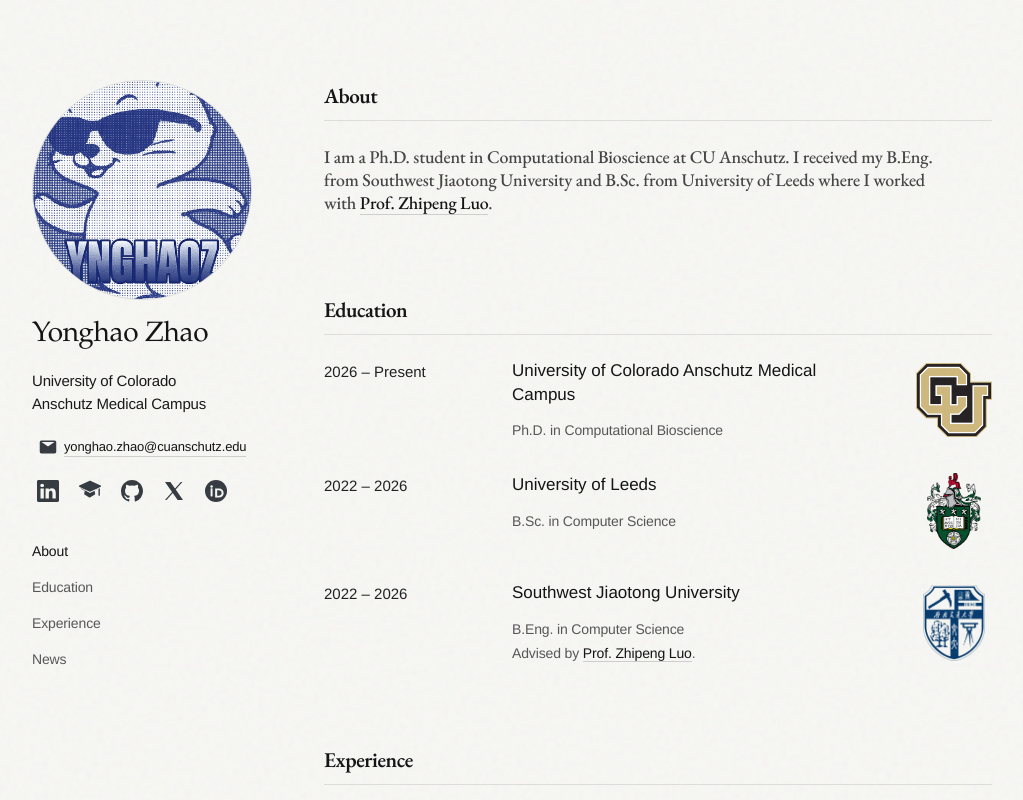
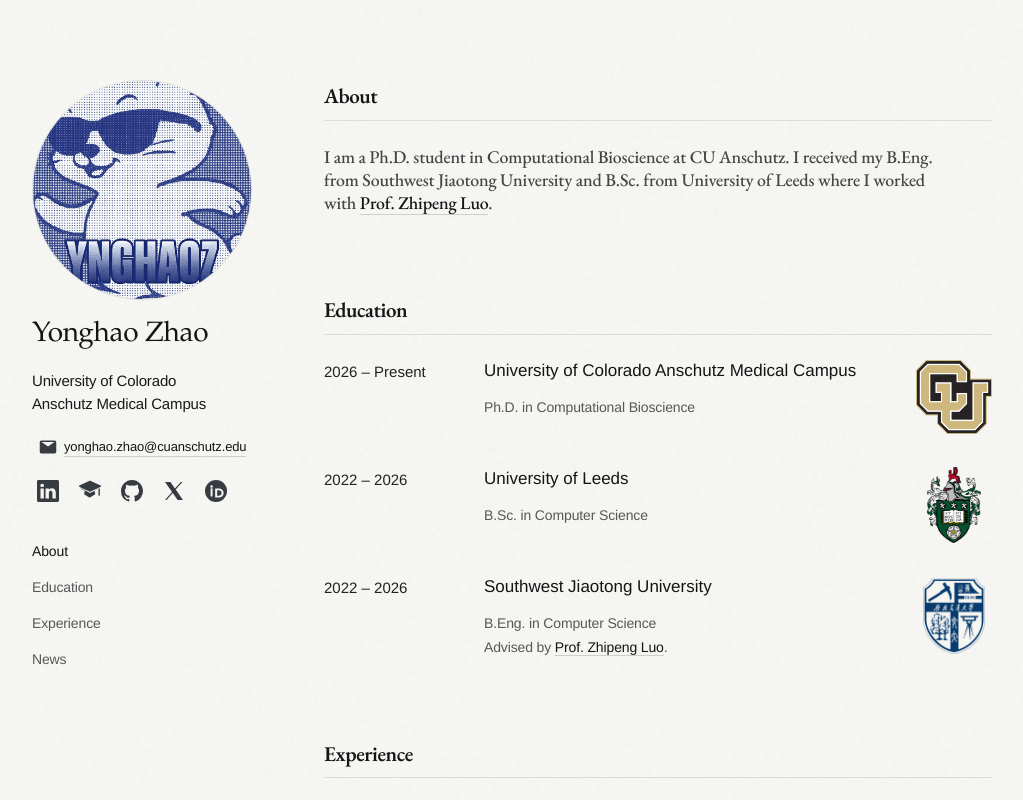
Before and after one commit to YonghaoZhao722/yonghaoz.com, a React (Vite) app: page / in a window 1280 px wide. Shown: the top 800 px of the page, without its empty margins (128-1151 px from the left). Built offline with nearby package versions, Linux system fonts and the light colour scheme; a web font is replaced by a local one.

Commit message:
Widen timeline text area to prevent institution name wrapping

```diff
--- a/src/App.css
+++ b/src/App.css
@@ -211,8 +211,8 @@
 
 .timeline-item {
   display: grid;
-  grid-template-columns: 164px 1fr;
-  gap: 24px;
+  grid-template-columns: 140px 1fr;
+  gap: 20px;
 }
 
 .timeline-year {
@@ -229,7 +229,7 @@
   flex-direction: column;
   gap: 4px;
   min-height: 76px;
-  padding-right: 114px;
+  padding-right: 100px;
 }
 
 .entry-title {
```
